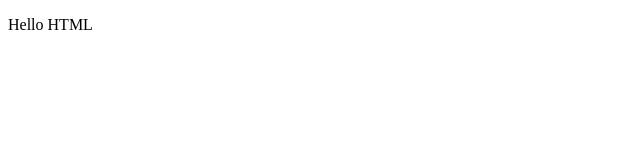
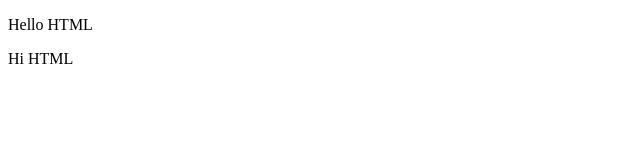
Before and after one commit to Skyyhw/bootcamp-devjr, a plain HTML site: page index.html in a window 1280 px wide. Shown: the full height of the page, 0-640 px from the left. Drawn offline with Linux system fonts and the light colour scheme.

Commit message:
Segunda alteracao

```diff
--- a/index.html
+++ b/index.html
@@ -7,5 +7,6 @@
 </head>
 <body>
     <p> Hello HTML  </p>
+    <p> Hi HTML </p>
 </body>
 </html>
```
